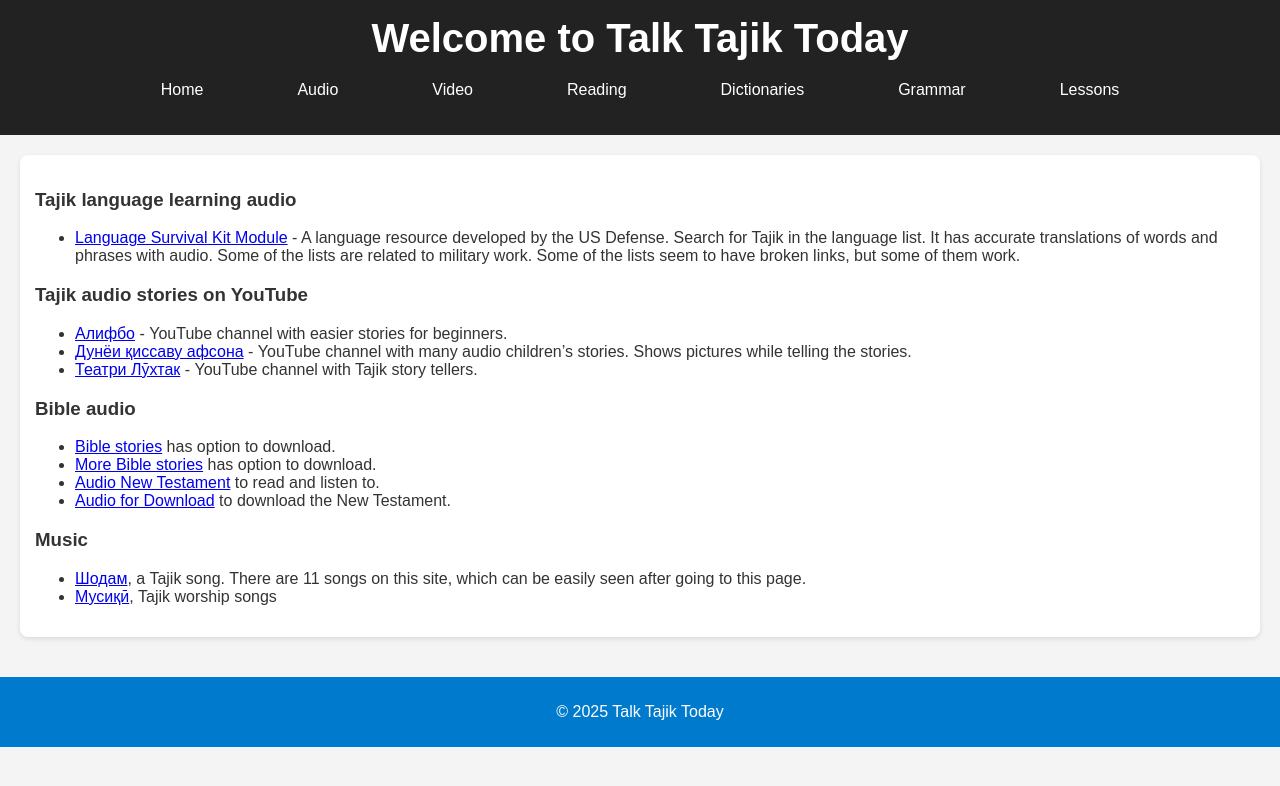
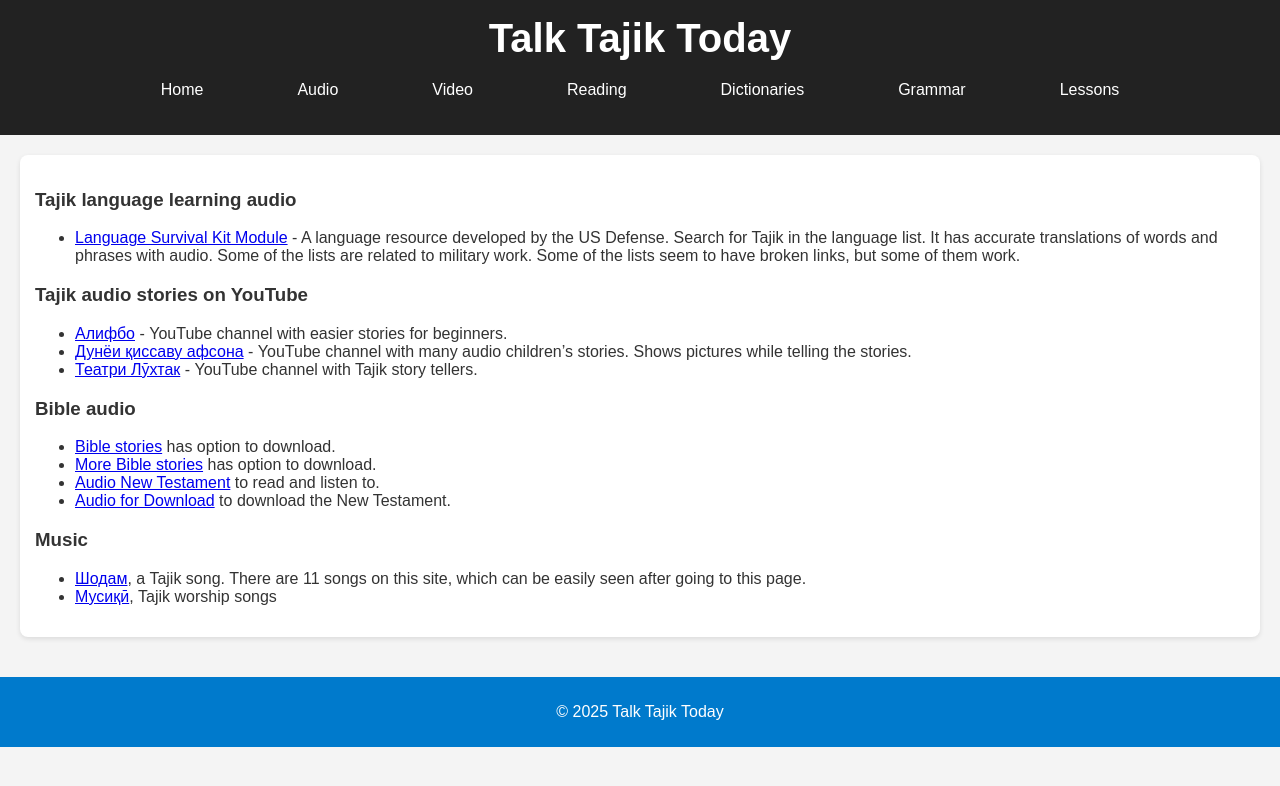
Before and after one commit to haagamble/talktajiktoday, a website: page audio.html in a window 1280 px wide. Drawn offline with Linux system fonts and the light colour scheme.

Commit message:
Edit header

```diff
--- a/audio.html
+++ b/audio.html
@@ -10,7 +10,7 @@
 
 <body>
     <header>
-        <h1>Welcome to Talk Tajik Today</h1>
+        <h1>Talk Tajik Today</h1>
         <nav>
             <ul>
                 <li><a href="index.html">Home</a></li>
```
Also changed, not shown: dictionaries.html (+1 -1 lines), grammar.html (+1 -1 lines), index.html (+1 -1 lines), lessons.html (+1 -1 lines), reading.html (+1 -1 lines), video.html (+1 -1 lines).
